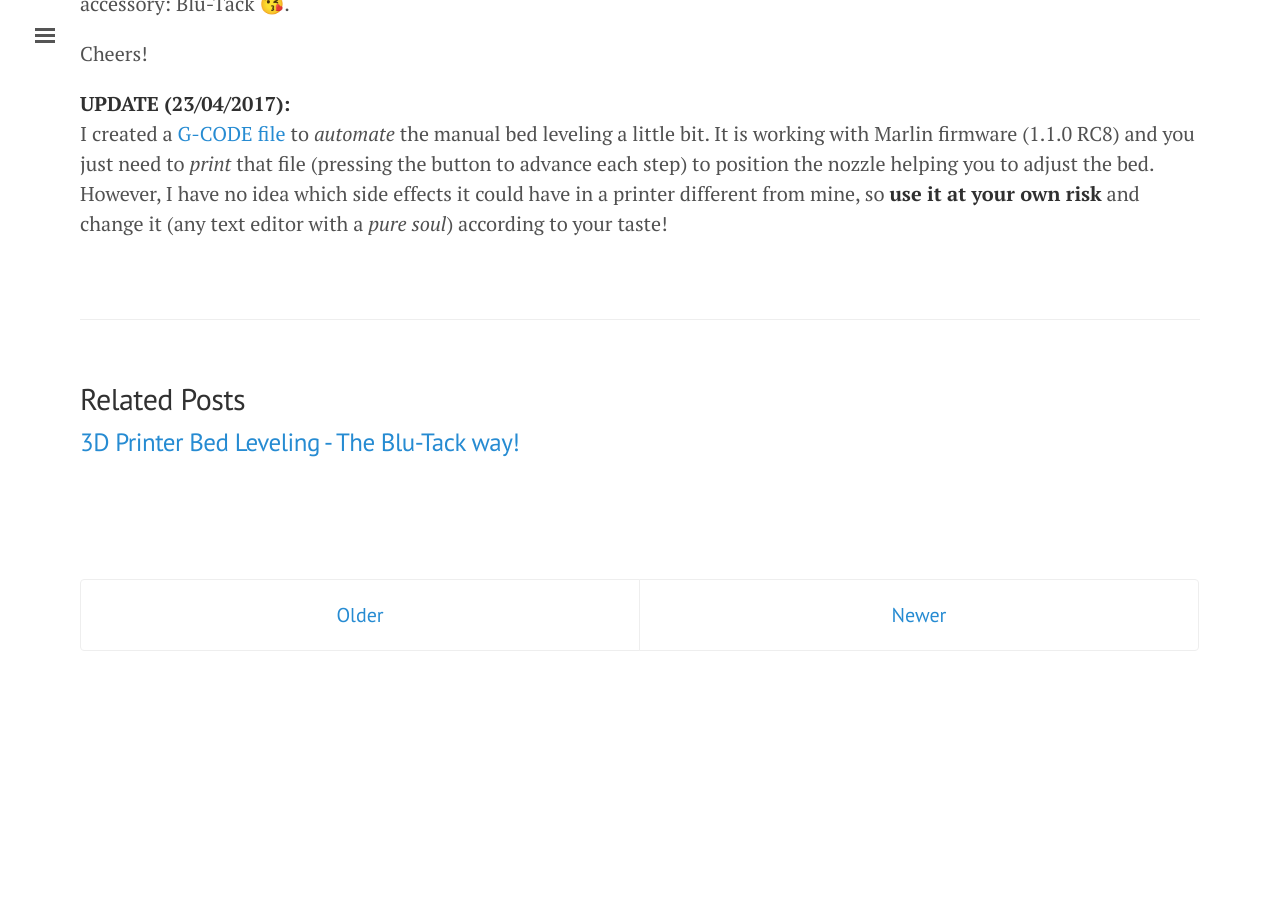
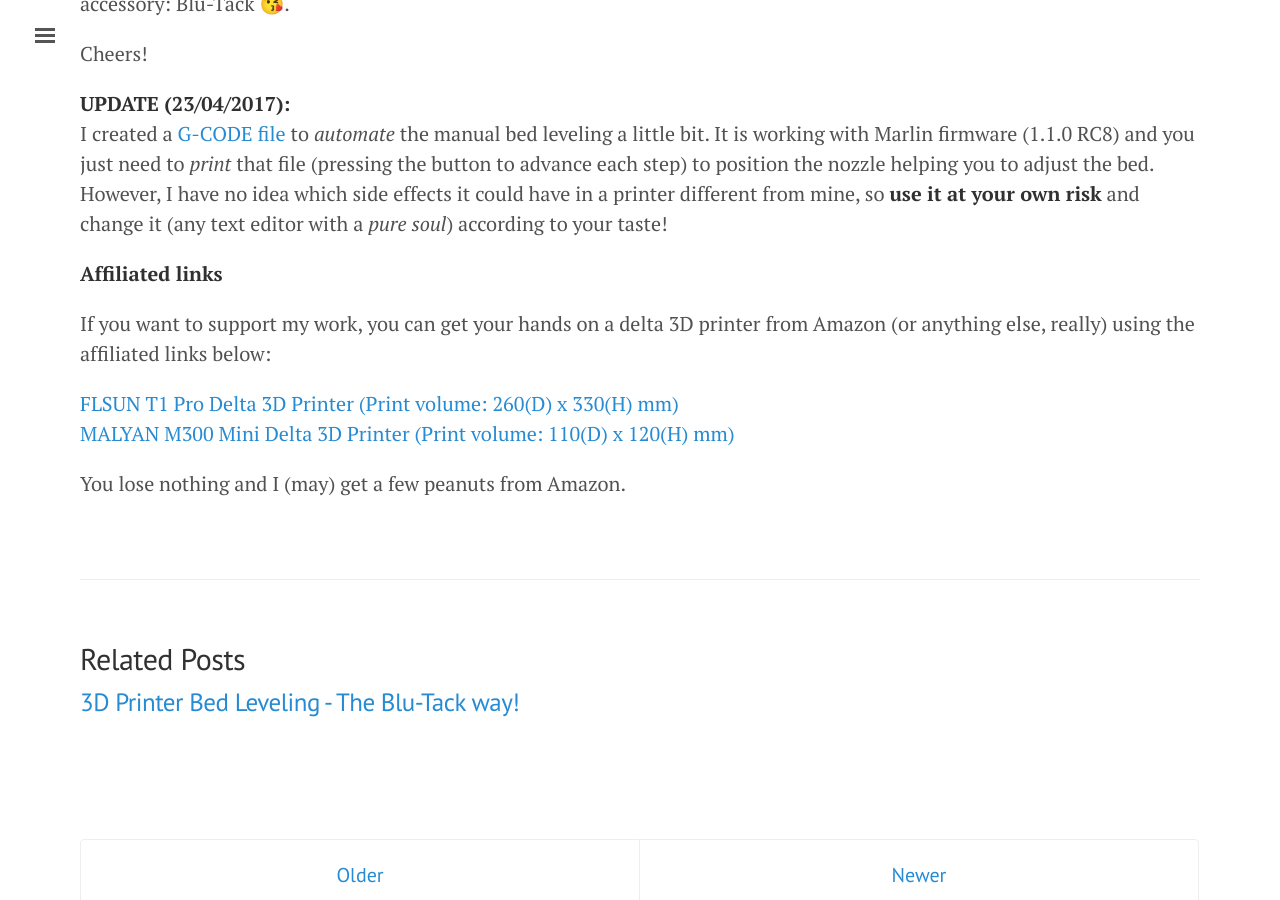
Before and after one commit to ricardodeazambuja/ricardodeazambuja.github.io, a Jekyll site: the page built from _posts/2017-04-16-bed_levelling_blu-tack.md, in a window 1280 px wide and 900 px high, scrolled down 9534 px. Built offline with Jekyll 4.4.1, drawn with Linux system fonts in a browser that asks for light colours; emoji names are drawn with the system emoji font; before the commit the page ends 10245 px from its top, so only the background shows below that.

Commit message:
Updating links

```diff
--- a/_posts/2017-04-16-bed_levelling_blu-tack.md
+++ b/_posts/2017-04-16-bed_levelling_blu-tack.md
@@ -89,3 +89,13 @@ Cheers!
 
 **UPDATE (23/04/2017):**
 I created a [G-CODE file]({{ site.url }}/public/extras/0_bed_levelling.gcode) to *automate* the manual bed leveling a little bit. It is working with Marlin firmware (1.1.0 RC8) and you just need to *print* that file (pressing the button to advance each step) to position the nozzle helping you to adjust the bed. However, I have no idea which side effects it could have in a printer different from mine, so **use it at your own risk** and change it (any text editor with a *pure soul*) according to your taste!
+
+
+**Affiliated links**
+
+If you want to support my work, you can get your hands on a delta 3D printer from Amazon (or anything else, really) using the affiliated links below:
+
+* [FLSUN T1 Pro Delta 3D Printer (Print volume: 260(D) x 330(H) mm)](https://amzn.to/466fues)
+* [MALYAN M300 Mini Delta 3D Printer (Print volume: 110(D) x 120(H) mm)](https://amzn.to/3G7dkki)
+
+You lose nothing and I (may) get a few peanuts from Amazon.
```
Also changed, not shown: _posts/2021-02-13-edgetpu_virtual_webcam.md (+9 -0 lines), _posts/2021-05-24-tflite-flatbuffers.md (+9 -0 lines), _posts/2021-07-05-usb-c_regulated_power_supply.md (+1 -1 lines).
